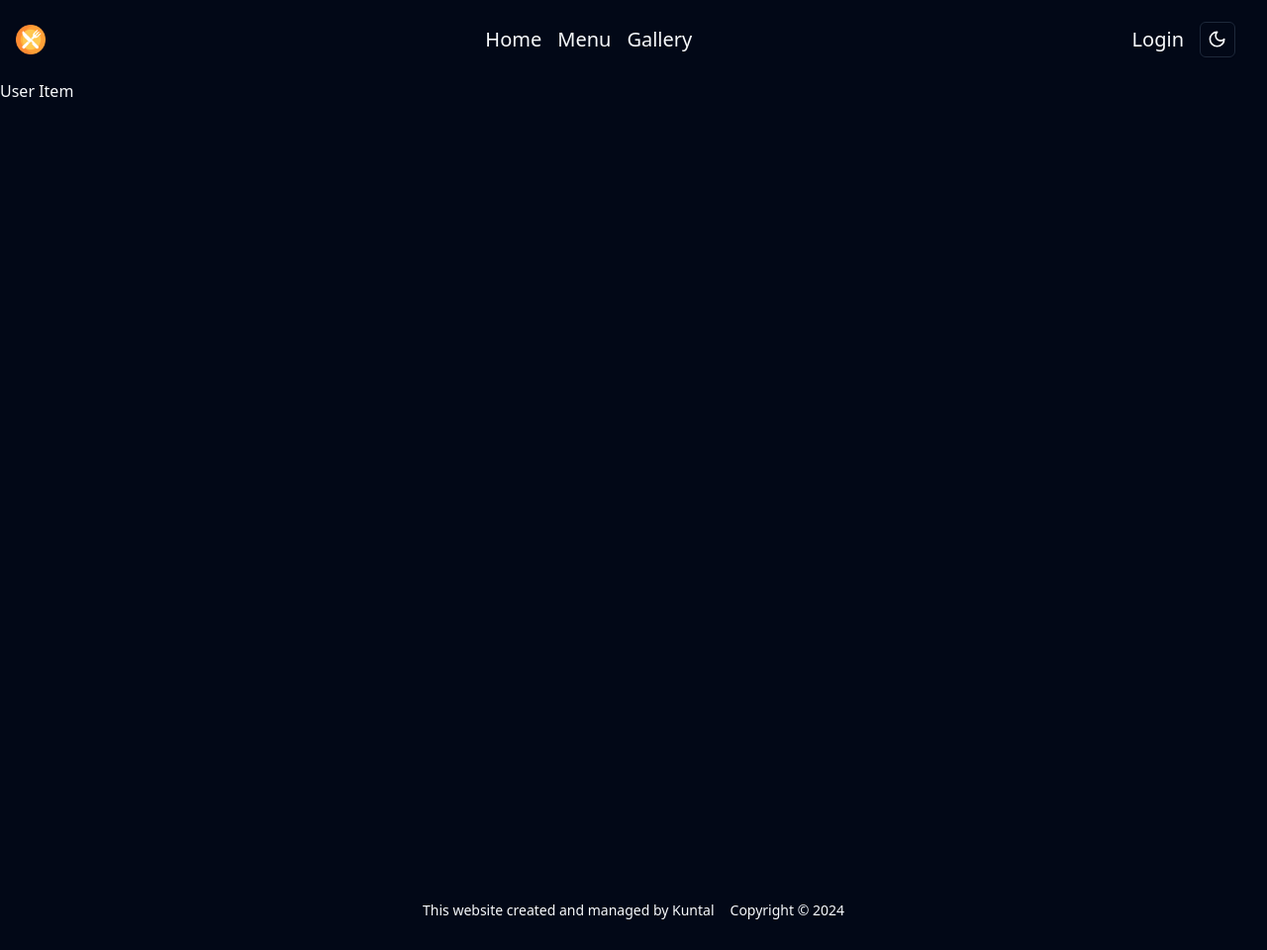
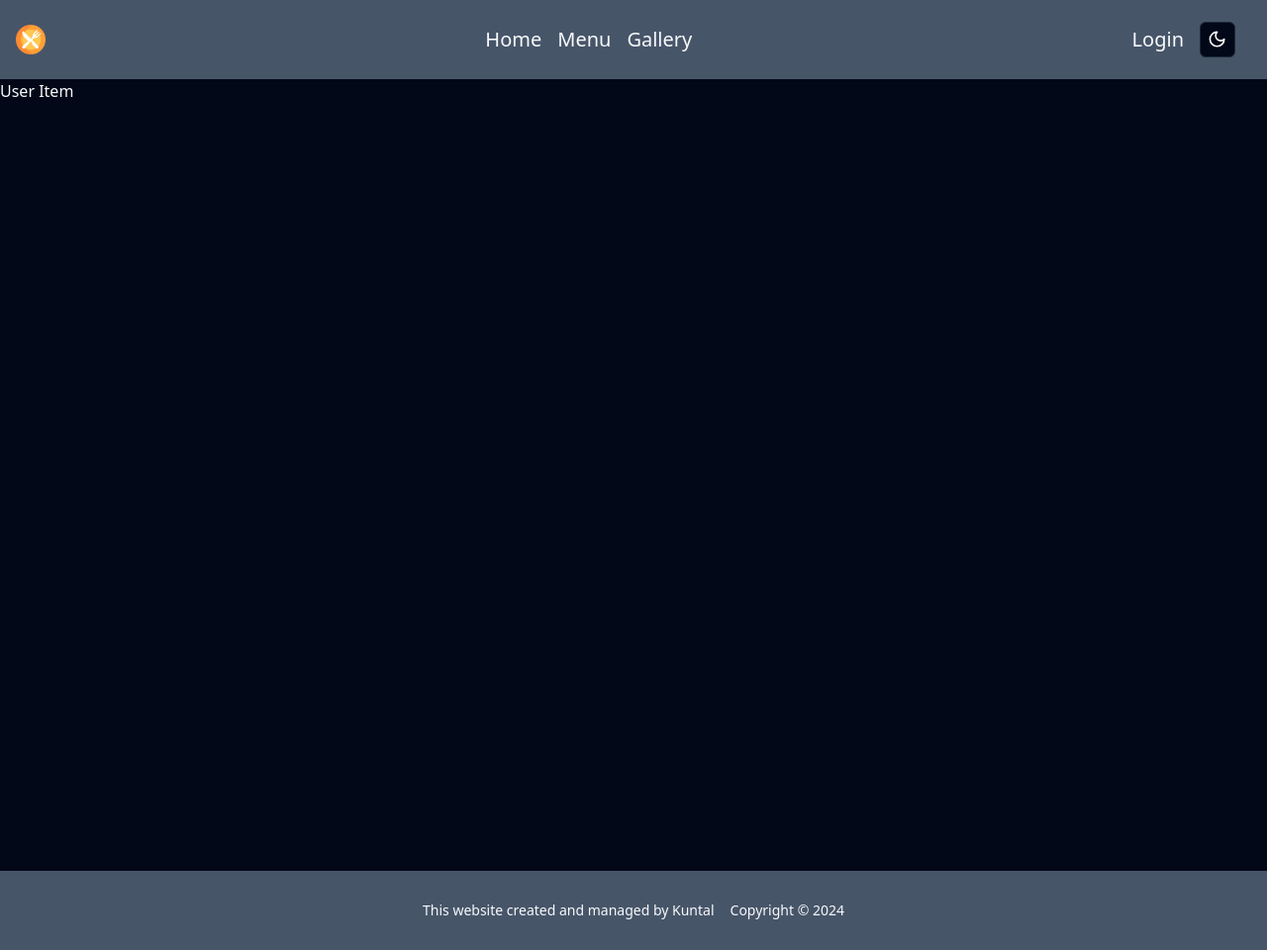
Before and after one commit to kuntalojha/restaurant, a React (Vite) app in the folder client/: page /item in a window 1280 px wide. Shown: the whole page at 99% size. Built offline with nearby package versions, Linux system fonts and the light colour scheme.

Commit message:
update header and footer dark and light mode

```diff
--- a/client/src/components/common/Footer.jsx
+++ b/client/src/components/common/Footer.jsx
@@ -2,7 +2,7 @@ import React from 'react';
 
 const Footer = () => {
   return (
-    <div className='text-center  text-sm h-20 flex justify-center items-center space-x-4 '>
+    <div className='text-center  text-sm h-20 flex justify-center items-center space-x-4  bg-slate-300 dark:bg-slate-600'>
       <h1>This website created and managed by Kuntal</h1>
       <p>Copyright &copy; 2024</p>
     </div>
--- a/client/src/components/common/Header.jsx
+++ b/client/src/components/common/Header.jsx
@@ -5,7 +5,7 @@ import { ModeToggle } from './mode-toggle';
 
 const Header = () => {
   return (
-    <div className='text-bold text-xl'>
+    <div className='text-bold text-xl  bg-slate-300 dark:bg-slate-600'>
       <div className='flex items-center justify-between text-center h-20 px-4'>
         {/* Left section (Logo) */}
         <div className='flex items-center'>
--- a/client/src/components/user/userHeader.jsx
+++ b/client/src/components/user/userHeader.jsx
@@ -6,7 +6,7 @@ import { ModeToggle } from '../common/mode-toggle';
 const UserHeader = () => {
   return (
     <div className='text-bold text-xl'>
-      <div className='flex items-center justify-between text-center h-20 px-4'>
+      <div className='flex items-center justify-between text-center h-20 px-4  bg-slate-300 dark:bg-slate-600'>
         {/* Left section (Logo) */}
         <div className='flex items-center'>
           <Link to='/'>
```
